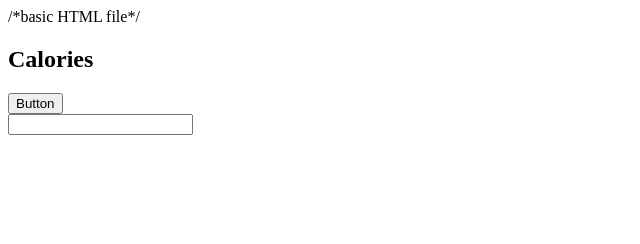
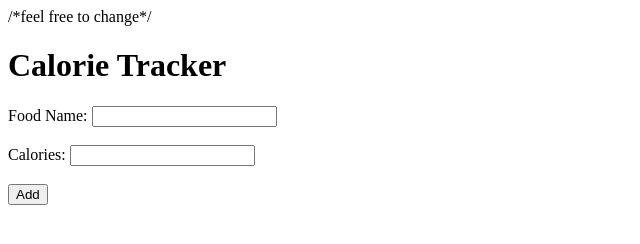
Before and after one commit to PurpleCactuar/PROG209HW4, a plain HTML site: page index.html in a window 1280 px wide. Shown: the whole page, without its empty margins (0-640 px from the left). Drawn offline with Linux system fonts and the light colour scheme.

Commit message:
Update index.html

```diff
--- a/index.html
+++ b/index.html
@@ -1,24 +1,26 @@
-/*basic HTML file*/
+/*feel free to change*/
 
 <!DOCTYPE html>
-<html lang="en">
+<html>
 <head>
- <meta charset="utf-8">
- <meta name="viewport" content="width=device-width">
-    <title>PROG209HW4</title>
+	<title>Calorie Tracker</title>
     <link rel="stylesheet" href="style.css">
 </head>
-
 <body>
-<h2>Calories</h2>
-
-<button type="button" id="button1">Button</button>
-<div>
-    <input type="text" val="starting value" text="hello" id="textbox1">
-</div>
-
-<script src="script.js"></script>
-
-
+	<h1>Calorie Tracker</h1>
+	<form>
+		<label for="foodName">Food Name:</label>
+		<input type="text" id="foodName">
+      <br>
+      <br>
+		<label for="calories">Calories:</label>
+		<input type="number" id="calories">
+      <br>
+      <br>
+		<input type="submit" value="Add">
+	</form>
+	<div id="totalCalories"></div>
+	<div id="foodList"></div>
+	<script src="script.js"></script>
 </body>
 </html>
```
